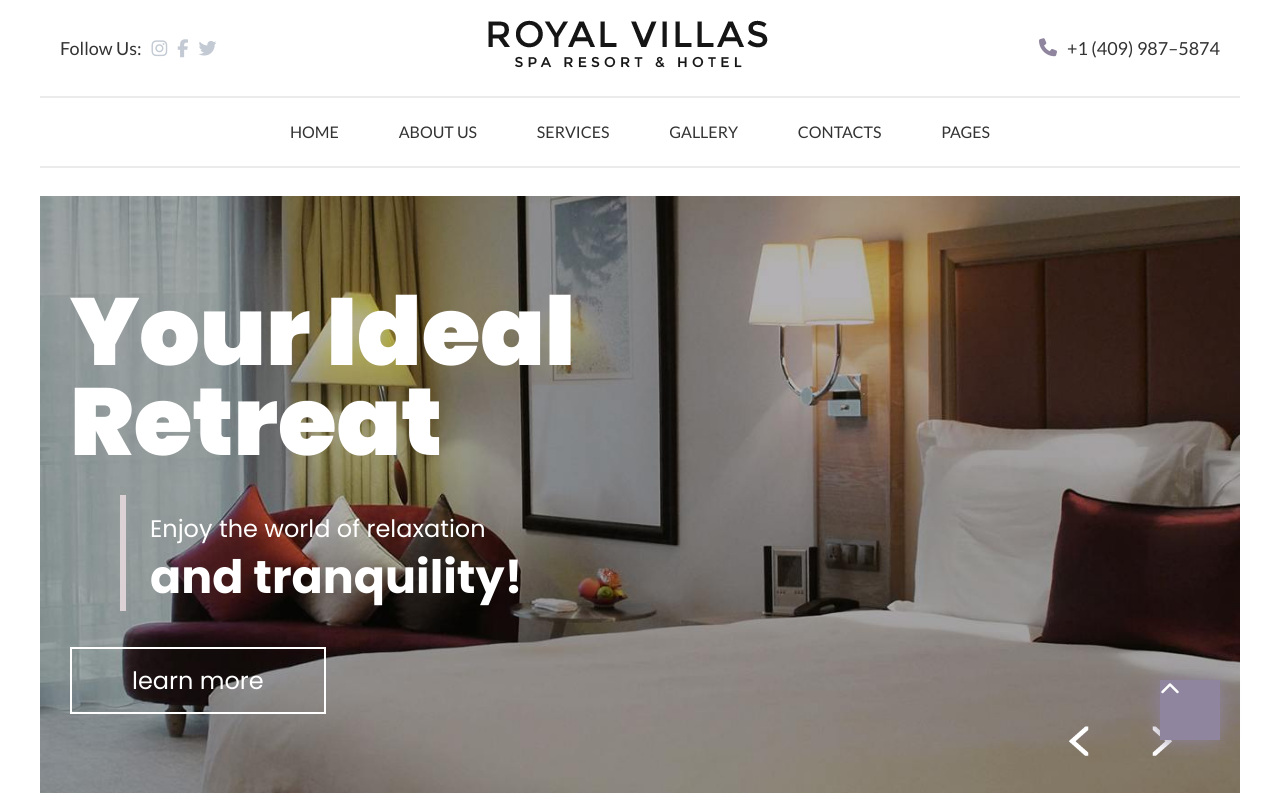
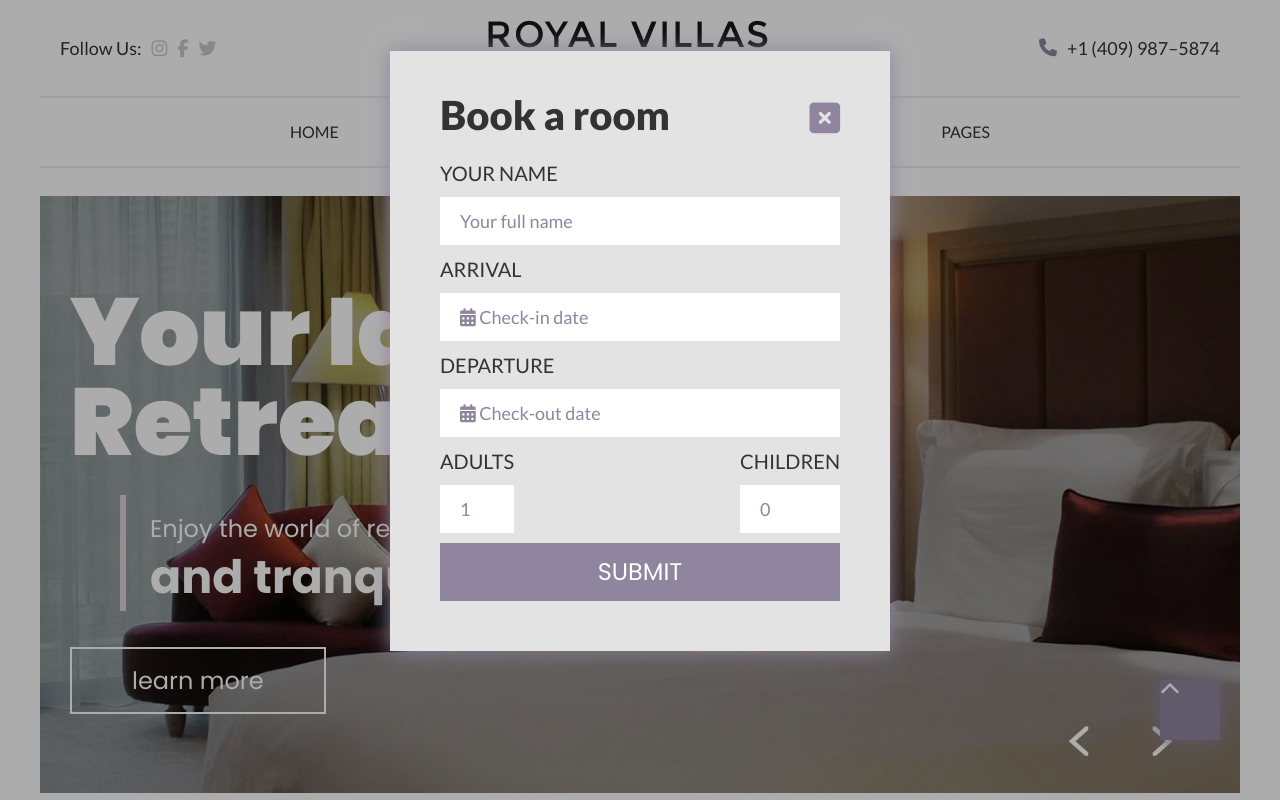
Before and after one commit to Perla22-svg/Proyecto_PerlaCrespo, a plain HTML site: page index.html in a window 1280 px wide. Shown: the top 800 px of the page. Drawn offline with nearby package versions, Linux system fonts and the light colour scheme.

Commit message:
Update index.html

```diff
--- a/index.html
+++ b/index.html
@@ -11,8 +11,8 @@
     <script type="text/javascript" src="jquery.tinycarousel.min.js"></script>
     <link rel="stylesheet" href="fancybox/jquery.fancybox.css" />
     <script src="fancybox/jquery.fancybox.js"></script>
-    <!-- <link rel="stylesheet" href="https://cdnjs.cloudflare.com/ajax/libs/animate.css/4.1.1/animate.min.css" />
-    <script src="wow.min.js"></script> -->
+    <link rel="stylesheet" href="https://cdnjs.cloudflare.com/ajax/libs/animate.css/4.1.1/animate.min.css" />
+    <script src="wow.min.js"></script>
     <title>Royal Villas</title>
 </head>
 <body>
@@ -507,10 +507,10 @@
         var fondomodal = document.getElementById("modal");
         // var abrirbtn = document.getElementById("btnAbrir");
         var cerrarbtn = document.getElementById("cerrar");
-        // function tiempo(){
-        //     fondomodal.style.display = "block";
-        // }
-        // setTimeout(tiempo, 5000);
+        function tiempo(){
+        	fondomodal.style.display = "block";
+        }
+        setTimeout(tiempo, 5000);
         // abrirbtn.onclick = function(){
         //     fondomodal.style.display = "block";
         // };
```
